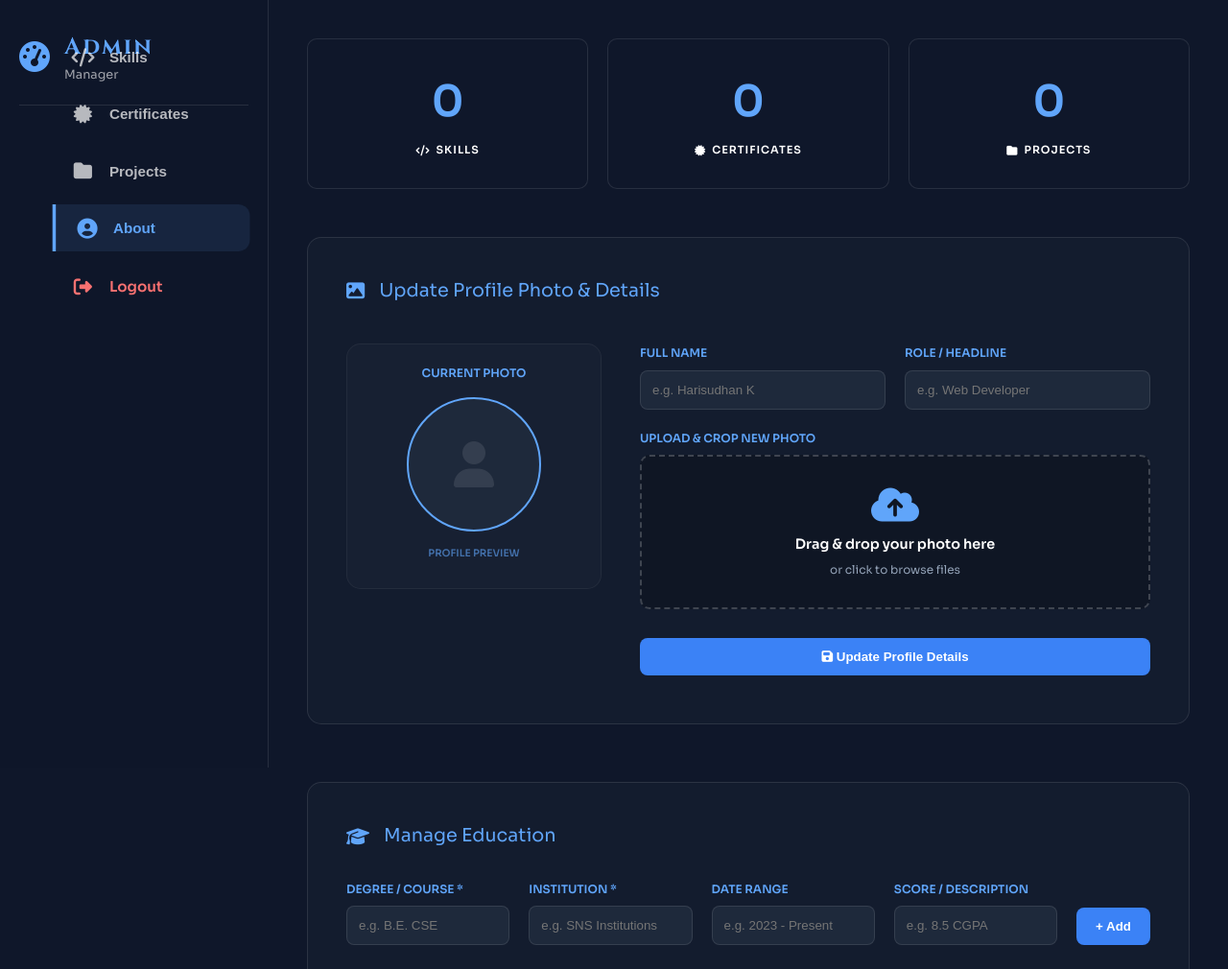
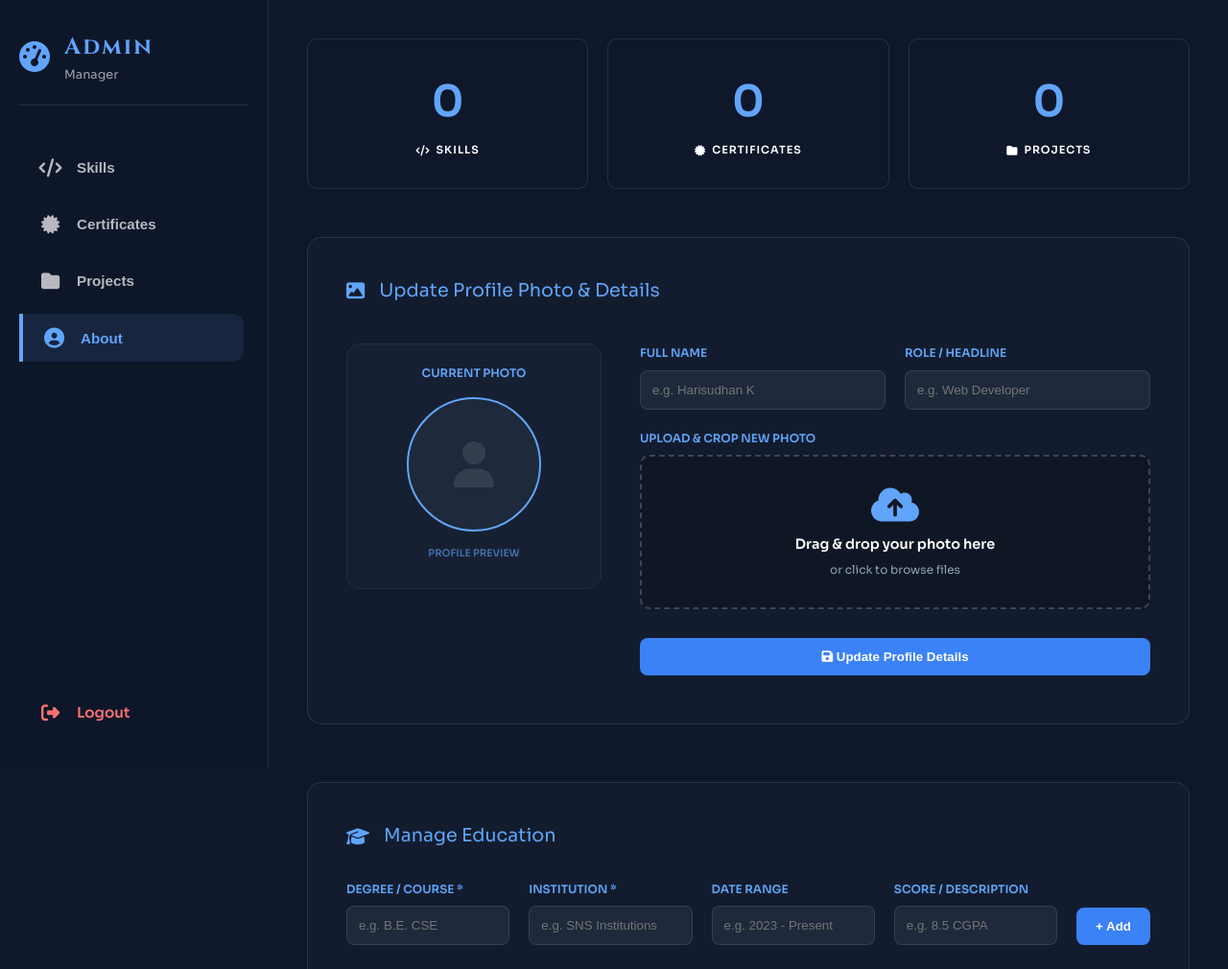
Before and after one commit to Harisudhan0407/portfolio, a Flask app: page /admin/dashboard in a window 1280 px wide. Shown: the top 1010 px of the page at 96% size. Run offline with Flask 3, Linux system fonts and the light colour scheme; the visitor is signed in with stand-in values (Sample User, id 1); data that the repository does not hold is empty; some libraries are stand-ins or nearby versions.

Commit message:
Fix global nav style conflict causing overlapping sidebar

```diff
--- a/templates/admin/dashboard.html
+++ b/templates/admin/dashboard.html
@@ -175,7 +175,7 @@
                 </div>
             </div>
 
-            <nav class="sidebar-nav">
+            <div class="sidebar-nav">
                 <button class="tab-btn" onclick="showTab('skills')"><i class="fas fa-code"></i> Skills</button>
                 <button class="tab-btn" onclick="showTab('certs')"><i class="fas fa-certificate"></i> Certificates</button>
                 <button class="tab-btn" onclick="showTab('projects')"><i class="fas fa-folder"></i> Projects</button>
@@ -183,7 +183,7 @@
                 <a href="{{ url_for('admin.logout') }}" class="tab-logout">
                     <i class="fas fa-sign-out-alt"></i> Logout
                 </a>
-            </nav>
+            </div>
         </aside>
 
         <!-- Main Content Area -->
```
